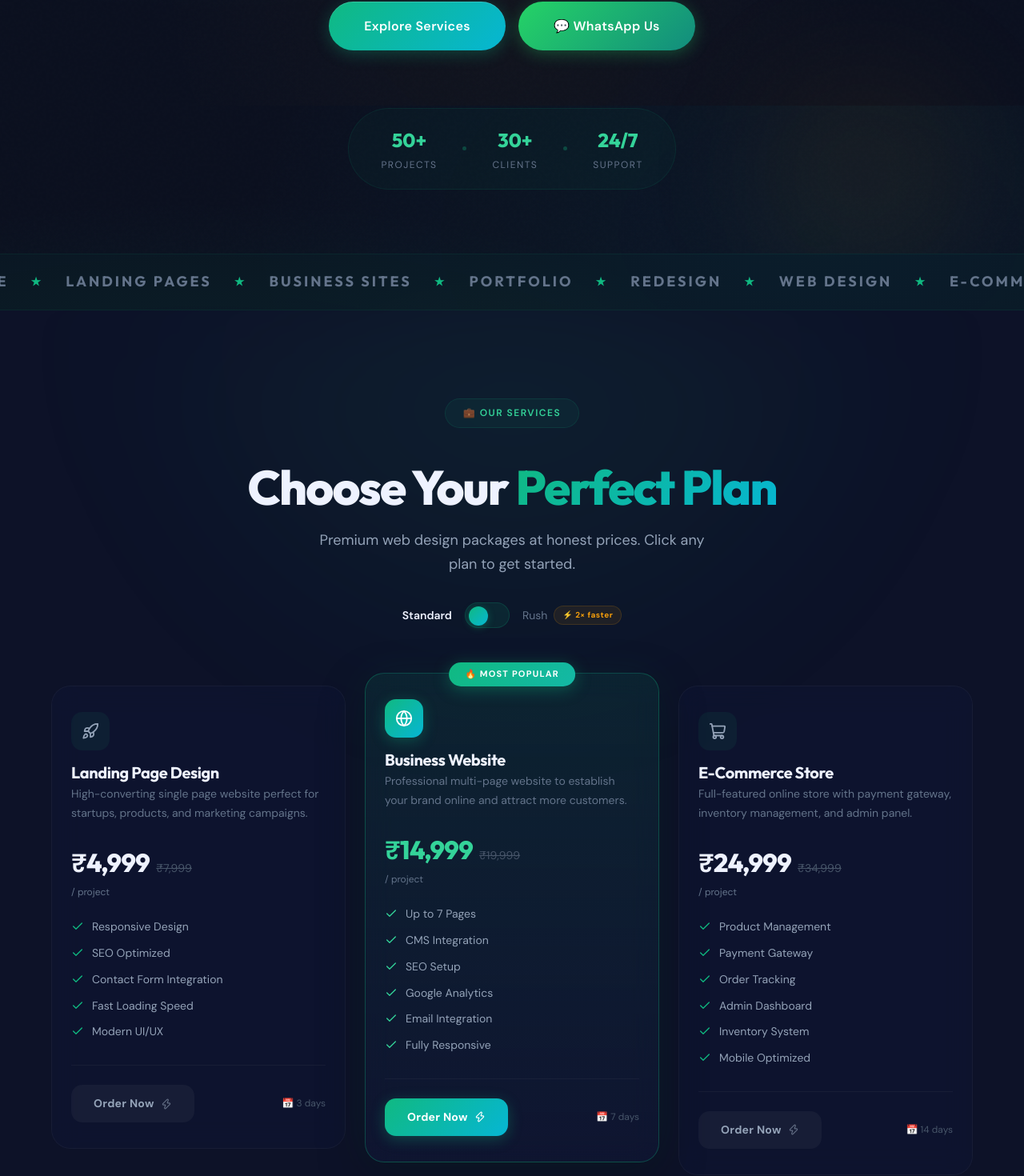
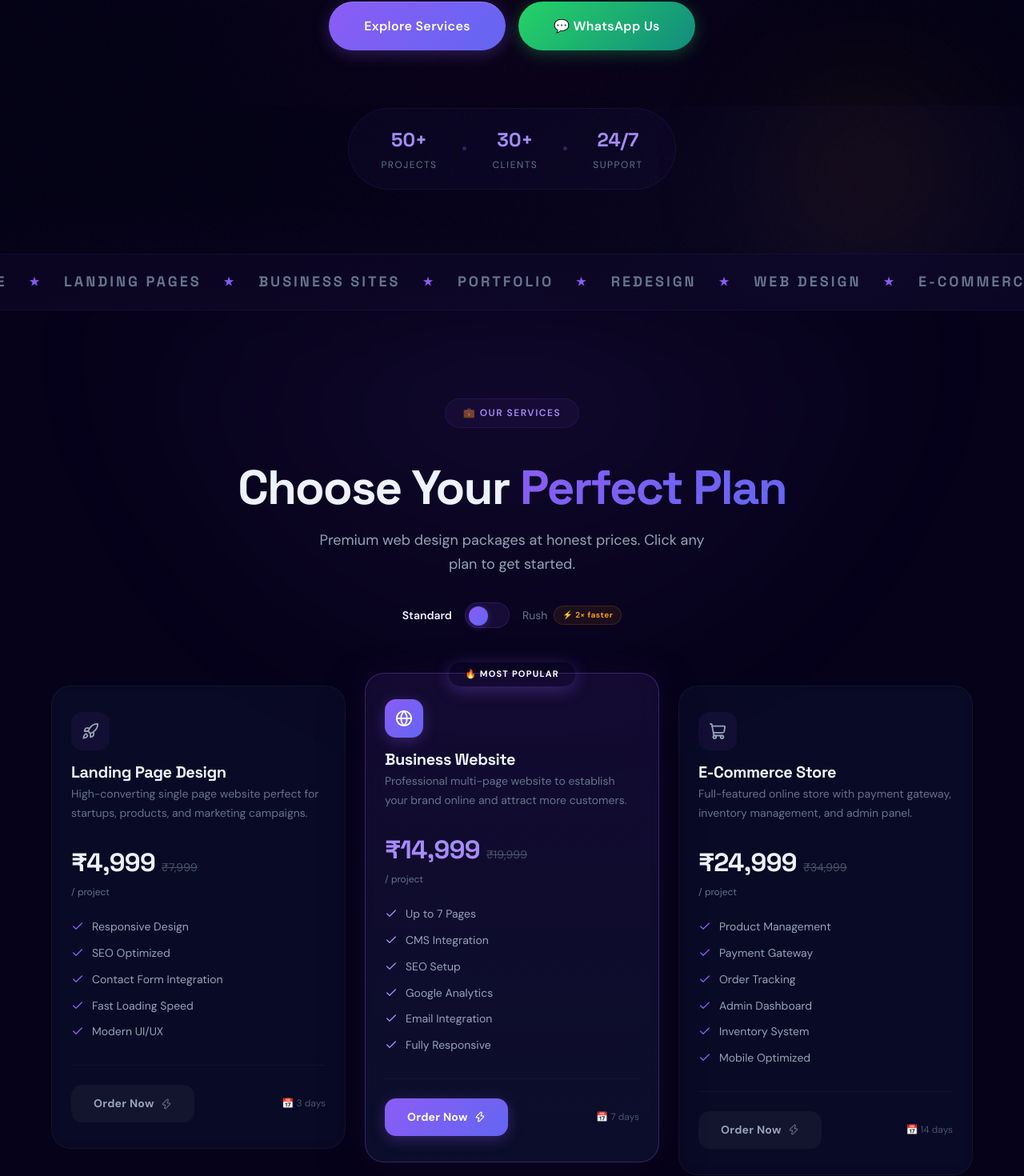
Before and after one commit to Kamlender/zyroo-website, a Next.js app: page / in a window 1280 px wide. Shown: the part 668-2138 px from the top of the page at 80% size. Built offline with nearby package versions, Linux system fonts and the light colour scheme.

Commit message:
Revert to purple/violet color scheme - Space Grotesk font, #030014 bg, purple gradients and glows

```diff
--- a/src/app/globals.css
+++ b/src/app/globals.css
@@ -1,51 +1,52 @@
 /* ============================================
-   ZYROO — Premium Web Studio — V2 Design System
-   Completely new visual identity
+   ZYROO — Premium Web Studio — Design System
+   Purple / Violet Identity
    ============================================ */
 
-@import url('https://fonts.googleapis.com/css2?family=Outfit:wght@300;400;500;600;700;800;900&family=DM+Sans:ital,wght@0,400;0,500;0,600;0,700;1,400&display=swap');
+@import url('https://fonts.googleapis.com/css2?family=Space+Grotesk:wght@300;400;500;600;700&family=DM+Sans:ital,wght@0,400;0,500;0,600;0,700;1,400&display=swap');
 
 /* ---- CSS Variables ---- */
 :root {
-  /* Colors — Deep Navy */
-  --bg-primary: #0a0f1e;
-  --bg-secondary: #0d1228;
-  --bg-tertiary: #111633;
-  --bg-card: rgba(17, 24, 56, 0.6);
-  --bg-card-hover: rgba(20, 30, 70, 0.8);
+  /* Colors — Deep Dark */
+  --bg-primary: #030014;
+  --bg-secondary: #06021a;
+  --bg-tertiary: #0c0628;
+  --bg-card: rgba(12, 6, 40, 0.6);
+  --bg-card-hover: rgba(18, 10, 55, 0.8);
   --bg-glass: rgba(255, 255, 255, 0.03);
   --bg-glass-strong: rgba(255, 255, 255, 0.06);
 
   --border-color: rgba(255, 255, 255, 0.06);
-  --border-color-hover: rgba(16, 185, 129, 0.25);
-  --border-glow: rgba(16, 185, 129, 0.3);
+  --border-color-hover: rgba(139, 92, 246, 0.25);
+  --border-glow: rgba(139, 92, 246, 0.3);
 
   --text-primary: #eef2ff;
   --text-secondary: #94a3b8;
   --text-muted: #64748b;
   --text-dim: #475569;
 
-  /* Accent — Emerald + Amber */
-  --accent-emerald: #10b981;
-  --accent-emerald-light: #34d399;
-  --accent-emerald-dark: #059669;
-  --accent-teal: #14b8a6;
-  --accent-cyan: #22d3ee;
+  /* Accent — Purple + Violet */
+  --accent-purple: #8b5cf6;
+  --accent-purple-light: #a78bfa;
+  --accent-purple-dark: #7c3aed;
+  --accent-violet: #7c3aed;
+  --accent-indigo: #6366f1;
+  --accent-pink: #ec4899;
+  --accent-pink-light: #f472b6;
   --accent-amber: #f59e0b;
   --accent-amber-light: #fbbf24;
-  --accent-orange: #f97316;
   --accent-rose: #f43f5e;
   --accent-blue: #3b82f6;
 
-  /* Gradients — Teal/Emerald */
-  --gradient-primary: linear-gradient(135deg, #10b981 0%, #06b6d4 100%);
-  --gradient-secondary: linear-gradient(135deg, #f59e0b 0%, #f97316 100%);
-  --gradient-hero: linear-gradient(135deg, #10b981 0%, #22d3ee 50%, #3b82f6 100%);
-  --gradient-accent: linear-gradient(135deg, #10b981 0%, #059669 100%);
+  /* Gradients — Purple/Violet */
+  --gradient-primary: linear-gradient(135deg, #8b5cf6 0%, #6366f1 100%);
+  --gradient-secondary: linear-gradient(135deg, #ec4899 0%, #f43f5e 100%);
+  --gradient-hero: linear-gradient(135deg, #8b5cf6 0%, #6366f1 50%, #ec4899 100%);
+  --gradient-accent: linear-gradient(135deg, #8b5cf6 0%, #7c3aed 100%);
   --gradient-warm: linear-gradient(135deg, #f59e0b 0%, #ef4444 100%);
-  --gradient-mesh: radial-gradient(ellipse at 20% 50%, rgba(16, 185, 129, 0.07) 0%, transparent 50%),
-                    radial-gradient(ellipse at 80% 20%, rgba(6, 182, 212, 0.05) 0%, transparent 50%),
-                    radial-gradient(ellipse at 50% 80%, rgba(245, 158, 11, 0.03) 0%, transparent 50%);
+  --gradient-mesh: radial-gradient(ellipse at 20% 50%, rgba(139, 92, 246, 0.07) 0%, transparent 50%),
+                    radial-gradient(ellipse at 80% 20%, rgba(99, 102, 241, 0.05) 0%, transparent 50%),
+                    radial-gradient(ellipse at 50% 80%, rgba(236, 72, 153, 0.03) 0%, transparent 50%);
 
   /* Spacing */
   --space-xs: 4px;
@@ -59,7 +60,7 @@
 
   /* Typography */
   --font-sans: 'DM Sans', -apple-system, BlinkMacSystemFont, 'Segoe UI', sans-serif;
-  --font-display: 'Outfit', 'DM Sans', sans-serif;
+  --font-display: 'Space Grotesk', 'DM Sans', sans-serif;
   --font-mono: 'JetBrains Mono', 'Fira Code', monospace;
 
   --text-xs: 0.75rem;
@@ -85,8 +86,8 @@
   --shadow-md: 0 4px 20px rgba(0, 0, 0, 0.4);
   --shadow-lg: 0 8px 40px rgba(0, 0, 0, 0.5);
   --shadow-xl: 0 20px 60px rgba(0, 0, 0, 0.6);
-  --shadow-glow: 0 0 50px rgba(16, 185, 129, 0.12);
-  --shadow-glow-amber: 0 0 50px rgba(245, 158, 11, 0.12);
+  --shadow-glow: 0 0 50px rgba(139, 92, 246, 0.12);
+  --shadow-glow-pink: 0 0 50px rgba(236, 72, 153, 0.12);
 
   /* Transitions */
   --transition-fast: 150ms ease;
@@ -174,12 +175,12 @@ h1, h2, h3, h4, h5, h6 {
 .btn-primary {
   background: var(--gradient-primary);
   color: white;
-  box-shadow: 0 4px 20px rgba(16, 185, 129, 0.3),
+  box-shadow: 0 4px 20px rgba(139, 92, 246, 0.3),
               inset 0 1px 0 rgba(255, 255, 255, 0.15);
 }
 
 .btn-primary:hover {
-  box-shadow: 0 8px 36px rgba(16, 185, 129, 0.45),
+  box-shadow: 0 8px 36px rgba(139, 92, 246, 0.45),
               inset 0 1px 0 rgba(255, 255, 255, 0.2);
   transform: translateY(-3px) scale(1.02);
 }
@@ -192,8 +193,8 @@ h1, h2, h3, h4, h5, h6 {
 }
 
 .btn-secondary:hover {
-  border-color: var(--accent-emerald);
-  background: rgba(16, 185, 129, 0.06);
+  border-color: var(--accent-purple);
+  background: rgba(139, 92, 246, 0.06);
   transform: translateY(-3px);
 }
 
@@ -234,9 +235,9 @@ h1, h2, h3, h4, h5, h6 {
 }
 
 .badge-primary {
-  background: rgba(16, 185, 129, 0.1);
-  color: var(--accent-emerald-light);
-  border: 1px solid rgba(16, 185, 129, 0.15);
+  background: rgba(139, 92, 246, 0.1);
+  color: var(--accent-purple-light);
+  border: 1px solid rgba(139, 92, 246, 0.15);
 }
 
 .badge-popular {
@@ -259,7 +260,7 @@ h1, h2, h3, h4, h5, h6 {
 
 .form-input {
   padding: 16px 20px;
-  background: rgba(16, 185, 129, 0.03);
+  background: rgba(139, 92, 246, 0.03);
   border: 1.5px solid var(--border-color);
   border-radius: var(--radius-md);
   color: var(--text-primary);
@@ -271,10 +272,10 @@ h1, h2, h3, h4, h5, h6 {
 .form-input::placeholder { color: var(--text-dim); }
 
 .form-input:focus {
-  border-color: var(--accent-emerald);
-  background: rgba(16, 185, 129, 0.05);
-  box-shadow: 0 0 0 4px rgba(16, 185, 129, 0.08),
-              0 0 24px rgba(16, 185, 129, 0.05);
+  border-color: var(--accent-purple);
+  background: rgba(139, 92, 246, 0.05);
+  box-shadow: 0 0 0 4px rgba(139, 92, 246, 0.08),
+              0 0 24px rgba(139, 92, 246, 0.05);
 }
 
 .form-textarea {
@@ -299,12 +300,12 @@ h1, h2, h3, h4, h5, h6 {
   align-items: center;
   gap: var(--space-sm);
   padding: 8px 22px;
-  background: rgba(16, 185, 129, 0.06);
-  border: 1px solid rgba(16, 185, 129, 0.12);
+  background: rgba(139, 92, 246, 0.06);
+  border: 1px solid rgba(139, 92, 246, 0.12);
   border-radius: var(--radius-full);
   font-size: var(--text-xs);
   font-weight: 600;
-  color: var(--accent-emerald-light);
+  color: var(--accent-purple-light);
   margin-bottom: var(--space-lg);
   letter-spacing: 1.5px;
   text-transform: uppercase;
@@ -347,8 +348,8 @@ h1, h2, h3, h4, h5, h6 {
 }
 
 @keyframes pulse-glow {
-  0%, 100% { box-shadow: 0 0 12px rgba(16, 185, 129, 0.4); }
-  50% { box-shadow: 0 0 28px rgba(16, 185, 129, 0.7); }
+  0%, 100% { box-shadow: 0 0 12px rgba(139, 92, 246, 0.4); }
+  50% { box-shadow: 0 0 28px rgba(139, 92, 246, 0.7); }
 }
 
 @keyframes gradient-shift {
@@ -360,8 +361,8 @@ h1, h2, h3, h4, h5, h6 {
 @keyframes rotate { from { transform: rotate(0deg); } to { transform: rotate(360deg); } }
 
 @keyframes borderGlow {
-  0%, 100% { border-color: rgba(16, 185, 129, 0.15); }
-  50% { border-color: rgba(16, 185, 129, 0.4); }
+  0%, 100% { border-color: rgba(139, 92, 246, 0.15); }
+  50% { border-color: rgba(139, 92, 246, 0.4); }
 }
 
 .animate-fadeInUp { animation: fadeInUp 0.7s cubic-bezier(0.4, 0, 0.2, 1) forwards; }
@@ -378,10 +379,10 @@ h1, h2, h3, h4, h5, h6 {
 /* ---- Scrollbar ---- */
 ::-webkit-scrollbar { width: 5px; }
 ::-webkit-scrollbar-track { background: var(--bg-primary); }
-::-webkit-scrollbar-thumb { background: rgba(16, 185, 129, 0.25); border-radius: var(--radius-full); }
-::-webkit-scrollbar-thumb:hover { background: rgba(16, 185, 129, 0.45); }
+::-webkit-scrollbar-thumb { background: rgba(139, 92, 246, 0.25); border-radius: var(--radius-full); }
+::-webkit-scrollbar-thumb:hover { background: rgba(139, 92, 246, 0.45); }
 
-::selection { background: rgba(16, 185, 129, 0.3); color: white; }
+::selection { background: rgba(139, 92, 246, 0.3); color: white; }
 
 /* ---- Responsive ---- */
 @media (max-width: 768px) {
--- a/src/app/page.module.css
+++ b/src/app/page.module.css
@@ -26,7 +26,7 @@
   width: 900px;
   height: 900px;
   border-radius: 50%;
-  background: radial-gradient(circle, rgba(16, 185, 129, 0.13) 0%, transparent 50%);
+  background: radial-gradient(circle, rgba(139, 92, 246, 0.13) 0%, transparent 50%);
   top: -350px;
   left: 50%;
   transform: translateX(-50%);
@@ -66,12 +66,12 @@
   align-items: center;
   gap: 10px;
   padding: 10px 24px;
-  background: rgba(16, 185, 129, 0.08);
-  border: 1px solid rgba(16, 185, 129, 0.18);
+  background: rgba(139, 92, 246, 0.08);
+  border: 1px solid rgba(139, 92, 246, 0.18);
   border-radius: var(--radius-full);
   font-size: var(--text-sm);
   font-weight: 500;
-  color: var(--accent-emerald-light);
+  color: var(--accent-purple-light);
   margin-bottom: var(--space-2xl);
 }
 
@@ -79,7 +79,7 @@
   width: 9px;
   height: 9px;
   border-radius: 50%;
-  background: var(--accent-emerald);
+  background: var(--accent-purple);
   animation: pulse-glow 2s ease-in-out infinite;
 }
 
@@ -127,8 +127,8 @@
   align-items: center;
   gap: var(--space-xl);
   padding: 20px 40px;
-  background: rgba(16, 185, 129, 0.04);
-  border: 1px solid rgba(16, 185, 129, 0.1);
+  background: rgba(139, 92, 246, 0.04);
+  border: 1px solid rgba(139, 92, 246, 0.1);
   border-radius: var(--radius-full);
 }
 
@@ -143,7 +143,7 @@
   font-family: var(--font-display);
   font-size: var(--text-2xl);
   font-weight: 800;
-  color: var(--accent-emerald-light);
+  color: var(--accent-purple-light);
 }
 
 .tickerLabel {
@@ -157,16 +157,16 @@
   width: 5px;
   height: 5px;
   border-radius: 50%;
-  background: rgba(16, 185, 129, 0.3);
+  background: rgba(139, 92, 246, 0.3);
 }
 
 /* ==================== MARQUEE ==================== */
 .marqueeWrap {
   overflow: hidden;
   padding: 20px 0;
-  background: rgba(16, 185, 129, 0.04);
-  border-top: 1px solid rgba(16, 185, 129, 0.08);
-  border-bottom: 1px solid rgba(16, 185, 129, 0.08);
+  background: rgba(139, 92, 246, 0.04);
+  border-top: 1px solid rgba(139, 92, 246, 0.08);
+  border-bottom: 1px solid rgba(139, 92, 246, 0.08);
 }
 
 .marqueeTrack {
@@ -190,7 +190,7 @@
 }
 
 .marqueeStar {
-  color: var(--accent-emerald);
+  color: var(--accent-purple);
   font-size: var(--text-sm);
 }
 
@@ -232,7 +232,7 @@
   left: 5%;
   right: 5%;
   height: 1px;
-  background: linear-gradient(90deg, transparent, rgba(16, 185, 129, 0.15), transparent);
+  background: linear-gradient(90deg, transparent, rgba(139, 92, 246, 0.15), transparent);
 }
 
 .bentoGrid {
@@ -267,7 +267,7 @@
   inset: 0;
   border-radius: var(--radius-lg);
   padding: 1.5px;
-  background: linear-gradient(135deg, transparent 40%, rgba(16, 185, 129, 0.3) 100%);
+  background: linear-gradient(135deg, transparent 40%, rgba(139, 92, 246, 0.3) 100%);
   mask: linear-gradient(#fff 0 0) content-box, linear-gradient(#fff 0 0);
   mask-composite: exclude;
   -webkit-mask-composite: xor;
@@ -279,7 +279,7 @@
 
 .bentoCard:hover {
   transform: translateY(-8px);
-  box-shadow: 0 20px 60px rgba(0, 0, 0, 0.4), 0 0 30px rgba(16, 185, 129, 0.05);
+  box-shadow: 0 20px 60px rgba(0, 0, 0, 0.4), 0 0 30px rgba(139, 92, 246, 0.05);
   background: rgba(17, 24, 56, 0.8);
 }
 
@@ -303,15 +303,15 @@
   display: flex;
   align-items: center;
   justify-content: center;
-  background: rgba(16, 185, 129, 0.08);
-  border: 1px solid rgba(16, 185, 129, 0.12);
+  background: rgba(139, 92, 246, 0.08);
+  border: 1px solid rgba(139, 92, 246, 0.12);
   border-radius: var(--radius-md);
   font-size: 24px;
 }
 
 .bentoCategory {
   font-size: var(--text-xs);
-  color: var(--accent-emerald);
+  color: var(--accent-purple);
   text-transform: uppercase;
   letter-spacing: 2px;
   font-weight: 700;
@@ -348,7 +348,7 @@
   font-family: var(--font-display);
   font-size: var(--text-3xl);
   font-weight: 800;
-  color: var(--accent-emerald-light);
+  color: var(--accent-purple-light);
 }
 
 .bentoFeats {
@@ -367,7 +367,7 @@
 }
 
 .featCheck {
-  color: var(--accent-emerald);
+  color: var(--accent-purple);
   font-weight: 700;
 }
 
@@ -376,7 +376,7 @@
   align-items: center;
   justify-content: space-between;
   padding-top: var(--space-lg);
-  border-top: 1px solid rgba(16, 185, 129, 0.06);
+  border-top: 1px solid rgba(139, 92, 246, 0.06);
 }
 
 .bentoDelivery {
@@ -387,7 +387,7 @@
 .bentoAction {
   font-size: var(--text-sm);
   font-weight: 600;
-  color: var(--accent-emerald-light);
+  color: var(--accent-purple-light);
   transition: transform 0.3s ease;
 }
 
@@ -412,16 +412,16 @@
   text-align: center;
   padding: var(--space-2xl) var(--space-xl);
   background: rgba(17, 24, 56, 0.4);
-  border: 1.5px solid rgba(16, 185, 129, 0.06);
+  border: 1.5px solid rgba(139, 92, 246, 0.06);
   border-radius: var(--radius-lg);
   transition: all 0.4s ease;
   position: relative;
 }
 
 .timelineCard:hover {
-  border-color: rgba(16, 185, 129, 0.25);
+  border-color: rgba(139, 92, 246, 0.25);
   transform: translateY(-8px);
-  box-shadow: 0 20px 50px rgba(0, 0, 0, 0.3), 0 0 30px rgba(16, 185, 129, 0.06);
+  box-shadow: 0 20px 50px rgba(0, 0, 0, 0.3), 0 0 30px rgba(139, 92, 246, 0.06);
 }
 
 .timelineNum {
@@ -448,7 +448,7 @@
   align-items: center;
   justify-content: center;
   font-size: var(--text-2xl);
-  color: var(--accent-emerald);
+  color: var(--accent-purple);
   padding: 0 var(--space-md);
   opacity: 0.5;
 }
@@ -472,7 +472,7 @@
 }
 
 .reviewCard:hover {
-  border-color: rgba(16, 185, 129, 0.2);
+  border-color: rgba(139, 92, 246, 0.2);
   transform: translateY(-6px);
   box-shadow: 0 15px 40px rgba(0, 0, 0, 0.3);
 }
@@ -509,7 +509,7 @@
 /* ==================== FOOTER ==================== */
 .footer {
   background: var(--bg-secondary);
-  border-top: 1px solid rgba(16, 185, 129, 0.06);
+  border-top: 1px solid rgba(139, 92, 246, 0.06);
   padding: var(--space-4xl) 0 var(--space-xl);
 }
 
@@ -517,8 +517,8 @@
 .ctaBlock {
   text-align: center;
   padding: var(--space-3xl) var(--space-2xl);
-  background: linear-gradient(135deg, rgba(16, 185, 129, 0.06) 0%, rgba(6, 182, 212, 0.04) 100%);
-  border: 1.5px solid rgba(16, 185, 129, 0.1);
+  background: linear-gradient(135deg, rgba(139, 92, 246, 0.06) 0%, rgba(99, 102, 241, 0.04) 100%);
+  border: 1.5px solid rgba(139, 92, 246, 0.1);
   border-radius: var(--radius-xl);
   margin-bottom: var(--space-3xl);
   position: relative;
@@ -534,7 +534,7 @@
   width: 600px;
   height: 600px;
   border-radius: 50%;
-  background: radial-gradient(circle, rgba(16, 185, 129, 0.08) 0%, transparent 50%);
+  background: radial-gradient(circle, rgba(139, 92, 246, 0.08) 0%, transparent 50%);
   pointer-events: none;
 }
 
@@ -571,7 +571,7 @@
   gap: var(--space-xl);
   padding: var(--space-xl) var(--space-2xl);
   background: rgba(17, 24, 56, 0.4);
-  border: 1px solid rgba(16, 185, 129, 0.06);
+  border: 1px solid rgba(139, 92, 246, 0.06);
   border-radius: var(--radius-lg);
   margin-bottom: var(--space-3xl);
 }
@@ -589,11 +589,11 @@
   font-size: var(--text-xl);
   color: white;
   flex-shrink: 0;
-  box-shadow: 0 0 30px rgba(16, 185, 129, 0.15);
+  box-shadow: 0 0 30px rgba(139, 92, 246, 0.15);
 }
 
 .founderInfo h4 { font-size: var(--text-lg); font-weight: 700; margin-bottom: 2px; }
-.founderInfo span { font-size: var(--text-xs); color: var(--accent-emerald-light); font-weight: 600; text-transform: uppercase; letter-spacing: 2px; display: block; margin-bottom: var(--space-sm); }
+.founderInfo span { font-size: var(--text-xs); color: var(--accent-purple-light); font-weight: 600; text-transform: uppercase; letter-spacing: 2px; display: block; margin-bottom: var(--space-sm); }
 .founderInfo p { font-size: var(--text-sm); color: var(--text-muted); line-height: 1.7; max-width: 420px; }
 
 /* Footer Grid */
@@ -626,7 +626,7 @@
   font-weight: 800;
   font-size: var(--text-sm);
   color: white;
-  box-shadow: 0 0 20px rgba(16, 185, 129, 0.15);
+  box-shadow: 0 0 20px rgba(139, 92, 246, 0.15);
 }
 
 .fLogoText { display: flex; flex-direction: column; line-height: 1; }
@@ -648,11 +648,11 @@
 .fCol { display: flex; flex-direction: column; gap: 10px; }
 .fCol h5 { font-size: var(--text-sm); font-weight: 600; margin-bottom: var(--space-sm); }
 .fCol a { font-size: var(--text-sm); color: var(--text-muted); transition: all 0.3s ease; }
-.fCol a:hover { color: var(--accent-emerald-light); transform: translateX(4px); }
+.fCol a:hover { color: var(--accent-purple-light); transform: translateX(4px); }
 
 .footerBar {
   padding-top: var(--space-xl);
-  border-top: 1px solid rgba(16, 185, 129, 0.06);
+  border-top: 1px solid rgba(139, 92, 246, 0.06);
   text-align: center;
 }
 
--- a/src/components/PricingSection.module.css
+++ b/src/components/PricingSection.module.css
@@ -33,7 +33,7 @@
   transform: translateX(-50%);
   background: radial-gradient(
     ellipse at top,
-    rgba(16, 185, 129, 0.1) 0%,
+    rgba(139, 92, 246, 0.1) 0%,
     transparent 70%
   );
   filter: blur(80px);
@@ -106,21 +106,21 @@
   width: 56px;
   height: 32px;
   border-radius: var(--radius-full);
-  background: rgba(16, 185, 129, 0.1);
-  border: 1px solid rgba(16, 185, 129, 0.18);
+  background: rgba(139, 92, 246, 0.1);
+  border: 1px solid rgba(139, 92, 246, 0.18);
   padding: 4px;
   cursor: pointer;
   transition: all 0.3s ease;
 }
 
 .toggleTrack:hover {
-  border-color: rgba(16, 185, 129, 0.4);
-  box-shadow: 0 0 20px rgba(16, 185, 129, 0.08);
+  border-color: rgba(139, 92, 246, 0.4);
+  box-shadow: 0 0 20px rgba(139, 92, 246, 0.08);
 }
 
 .toggleTrack:focus {
   outline: none;
-  box-shadow: 0 0 0 3px rgba(16, 185, 129, 0.15);
+  box-shadow: 0 0 0 3px rgba(139, 92, 246, 0.15);
 }
 
 .toggleThumb {
@@ -128,7 +128,7 @@
   height: 24px;
   border-radius: 50%;
   background: var(--gradient-primary);
-  box-shadow: 0 2px 10px rgba(16, 185, 129, 0.35);
+  box-shadow: 0 2px 10px rgba(139, 92, 246, 0.35);
 }
 
 .toggleBadge {
@@ -171,7 +171,7 @@
 
 .card:hover {
   background: rgba(17, 24, 56, 0.65);
-  border-color: rgba(16, 185, 129, 0.18);
+  border-color: rgba(139, 92, 246, 0.18);
   transform: translateY(-6px);
   box-shadow: 0 24px 60px rgba(0, 0, 0, 0.3);
 }
@@ -193,19 +193,19 @@
 .cardPopular {
   background: linear-gradient(
     to bottom,
-    rgba(16, 185, 129, 0.1),
+    rgba(139, 92, 246, 0.1),
     rgba(17, 24, 56, 0.55)
   );
-  border-color: rgba(16, 185, 129, 0.3);
+  border-color: rgba(139, 92, 246, 0.3);
   box-shadow:
-    0 0 50px -12px rgba(16, 185, 129, 0.12),
+    0 0 50px -12px rgba(139, 92, 246, 0.12),
     0 20px 60px rgba(0, 0, 0, 0.25);
 }
 
 .cardPopular:hover {
-  border-color: rgba(16, 185, 129, 0.5);
+  border-color: rgba(139, 92, 246, 0.5);
   box-shadow:
-    0 0 70px -12px rgba(16, 185, 129, 0.2),
+    0 0 70px -12px rgba(139, 92, 246, 0.2),
     0 28px 70px rgba(0, 0, 0, 0.35);
   transform: translateY(-10px);
 }
@@ -216,7 +216,7 @@
   left: 50%;
   transform: translateX(-50%);
   padding: 6px 20px;
-  background: linear-gradient(135deg, var(--accent-emerald), var(--accent-teal));
+  background: linear-gradient(135deg, var(--accent-purple), var(--accent-teal));
   border-radius: var(--radius-full);
   font-size: 11px;
   font-weight: 800;
@@ -224,7 +224,7 @@
   letter-spacing: 1.2px;
   text-transform: uppercase;
   white-space: nowrap;
-  box-shadow: 0 4px 20px rgba(16, 185, 129, 0.35);
+  box-shadow: 0 4px 20px rgba(139, 92, 246, 0.35);
 }
 
 /* ---- Card Header ---- */
@@ -239,7 +239,7 @@
   width: 48px;
   height: 48px;
   border-radius: 14px;
-  background: rgba(16, 185, 129, 0.07);
+  background: rgba(139, 92, 246, 0.07);
   color: var(--text-secondary);
   margin-bottom: var(--space-md);
   transition: all 0.3s ease;
@@ -248,7 +248,7 @@
 .cardIconPopular {
   background: var(--gradient-primary);
   color: white;
-  box-shadow: 0 4px 18px rgba(16, 185, 129, 0.3);
+  box-shadow: 0 4px 18px rgba(139, 92, 246, 0.3);
 }
 
 .card:hover .cardIcon {
@@ -289,7 +289,7 @@
 }
 
 .cardPopular .price {
-  color: var(--accent-emerald-light);
+  color: var(--accent-purple-light);
 }
 
 .oldPrice {
@@ -333,13 +333,13 @@
 }
 
 .checkNormal {
-  color: var(--accent-emerald);
+  color: var(--accent-purple);
   flex-shrink: 0;
   margin-top: 1px;
 }
 
 .checkPopular {
-  color: var(--accent-emerald-light);
+  color: var(--accent-purple-light);
   flex-shrink: 0;
   margin-top: 1px;
 }
@@ -371,7 +371,7 @@
 .ctaBtnPopular {
   background: var(--gradient-primary);
   color: white;
-  box-shadow: 0 4px 18px rgba(16, 185, 129, 0.3);
+  box-shadow: 0 4px 18px rgba(139, 92, 246, 0.3);
 }
 
 .ctaIcon {
@@ -384,14 +384,14 @@
 }
 
 .card:hover .ctaBtn {
-  background: rgba(16, 185, 129, 0.1);
-  color: var(--accent-emerald-light);
+  background: rgba(139, 92, 246, 0.1);
+  color: var(--accent-purple-light);
 }
 
 .card:hover .ctaBtnPopular {
   background: var(--gradient-primary);
   color: white;
-  box-shadow: 0 6px 24px rgba(16, 185, 129, 0.4);
+  box-shadow: 0 6px 24px rgba(139, 92, 246, 0.4);
 }
 
 .card:hover .ctaIcon {
```
Also changed, not shown: src/app/order/[id]/page.module.css (+15 -15 lines), src/components/Navbar.module.css (+5 -5 lines).
